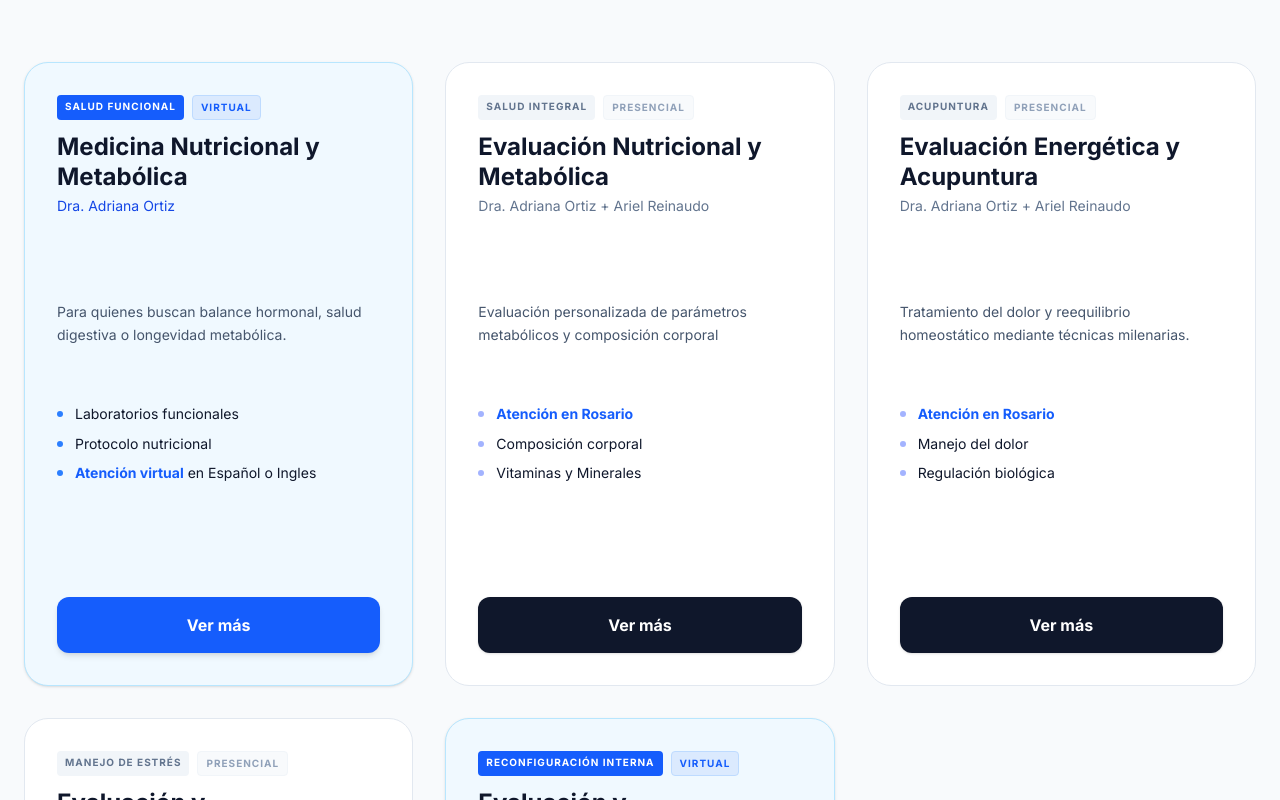
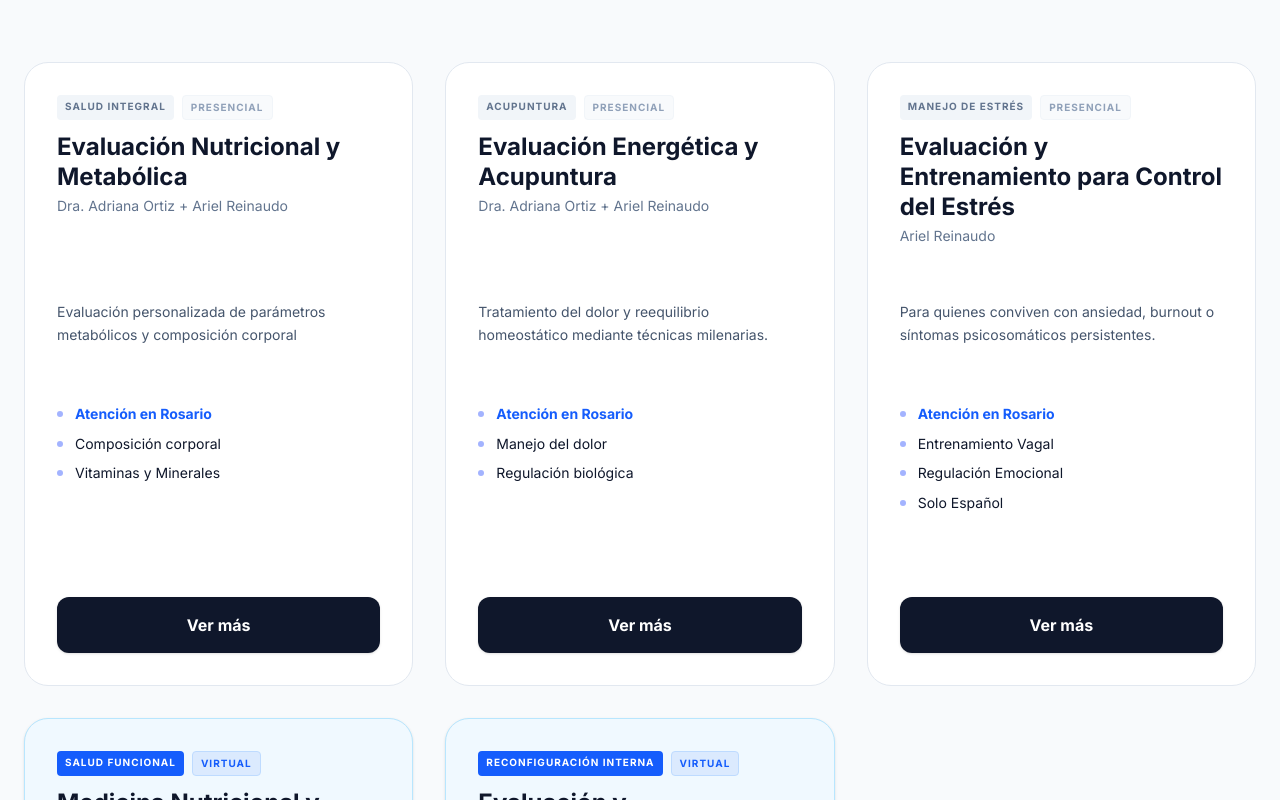
Before and after one commit to arielreinaudo/emyti2026, a React (Vite) app: page / in a window 1280 px wide. Shown: the part 2220-3020 px from the top of the page. Built offline with nearby package versions, Linux system fonts and the light colour scheme.

Commit message:
feat: Reorder program cards for clarity
The order of the "Programs" cards has been adjusted to place the "Medicina Nutricional y Metabólica" card in a more logical position within the list.

```diff
--- a/App.tsx
+++ b/App.tsx
@@ -44,10 +44,10 @@ const TRANSLATIONS = {
       title: 'Elige tu camino',
       sub: 'Opciones puntuales o programas de transformación profunda.',
       cards: [
-        { id: 'metabolica', title: 'Medicina Nutricional y Metabólica', lead: 'Dra. Adriana Ortiz', type: 'Salud Funcional', desc: 'Para quienes buscan balance hormonal, salud digestiva o longevidad metabólica.', features: ['Laboratorios funcionales', 'Protocolo nutricional', 'Atención virtual en Español o Ingles'], cta: 'Ver más' },
         { id: 'evaluacion_metabolica', title: 'Evaluación Nutricional y Metabólica', lead: 'Dra. Adriana Ortiz + Ariel Reinaudo', type: 'Salud Integral', desc: 'Evaluación personalizada de parámetros metabólicos y composición corporal', features: ['Atención en Rosario', 'Composición corporal', 'Vitaminas y Minerales'], cta: 'Ver más' },
         { id: 'acupuntura', title: 'Evaluación Energética y Acupuntura', lead: 'Dra. Adriana Ortiz + Ariel Reinaudo', type: 'Acupuntura', desc: 'Tratamiento del dolor y reequilibrio homeostático mediante técnicas milenarias.', features: ['Atención en Rosario', 'Manejo del dolor', 'Regulación biológica'], cta: 'Ver más' },
         { id: 'estres', title: 'Evaluación y Entrenamiento para Control del Estrés', lead: 'Ariel Reinaudo', type: 'Manejo de Estrés', desc: 'Para quienes conviven con ansiedad, burnout o síntomas psicosomáticos persistentes.', features: ['Atención en Rosario', 'Entrenamiento Vagal', 'Regulación Emocional', 'Solo Español'], cta: 'Ver más' },
+        { id: 'metabolica', title: 'Medicina Nutricional y Metabólica', lead: 'Dra. Adriana Ortiz', type: 'Salud Funcional', desc: 'Para quienes buscan balance hormonal, salud digestiva o longevidad metabólica.', features: ['Laboratorios funcionales', 'Protocolo nutricional', 'Atención virtual en Español o Ingles'], cta: 'Ver más' },
         { id: 'reconfiguracion', title: 'Evaluación y Entrenamiento en Reconfiguración del Estado Interno', lead: 'Ariel Reinaudo', type: 'RECONFIGURACIÓN INTERNA', desc: 'Para quienes repiten patrones, viven ansiedad o sienten bloqueos en decisiones.', features: ['Atención virtual en Español', 'Cambio de creencias', 'Claridad mental y toma de decisiones', 'Regulación emocional'], cta: 'Ver más' }
       ]
     },
@@ -314,10 +314,10 @@ const TRANSLATIONS = {
       title: 'Choose your path',
       sub: 'Specific options or deep transformation programs.',
       cards: [
-        { id: 'metabolica', title: 'Nutritional and Metabolic Medicine', lead: 'Dr. Adriana Ortiz', type: 'Functional Health', desc: 'For those seeking hormonal balance, digestive health, or metabolic longevity.', features: ['Functional labs', 'Nutritional protocol', 'Virtual care in Spanish or English'], cta: 'See more' },
         { id: 'evaluacion_metabolica', title: 'Nutritional and Metabolic Evaluation', lead: 'Dr. Adriana Ortiz + Ariel Reinaudo', type: 'Holistic Health', desc: 'Personalized assessment of metabolic parameters and body composition', features: ['Care in Rosario', 'Body composition', 'Vitamins and Minerals'], cta: 'See more' },
         { id: 'acupuntura', title: 'Energy Evaluation and Acupuncture', lead: 'Dr. Adriana Ortiz + Ariel Reinaudo', type: 'Acupuncture', desc: 'Pain treatment and homeostatic rebalancing through ancient techniques.', features: ['Care in Rosario', 'Pain management', 'Biological regulation'], cta: 'See more' },
         { id: 'estres', title: 'Stress Control Evaluation and Training', lead: 'Ariel Reinaudo', type: 'Stress Management', desc: 'For those living with anxiety, burnout, or persistent psychiatrist symptoms.', features: ['Care in Rosario', 'Vagal Training', 'Emotional Regulation', 'Spanish Only'], cta: 'See more' },
+        { id: 'metabolica', title: 'Nutritional and Metabolic Medicine', lead: 'Dr. Adriana Ortiz', type: 'Functional Health', desc: 'For those seeking hormonal balance, digestive health, or metabolic longevity.', features: ['Functional labs', 'Nutritional protocol', 'Virtual care in Spanish or English'], cta: 'See more' },
         { id: 'reconfiguracion', title: 'Internal State Reconfiguration Evaluation and Training', lead: 'Ariel Reinaudo', type: 'INTERNAL RECONFIGURATION', desc: 'For those who repeat patterns, live with anxiety, or feel blocks in decisions.', features: ['Spanish Virtual Care', 'Belief change', 'Mental clarity and decision making', 'Emotional regulation'], cta: 'See more' }
       ]
     },
```
